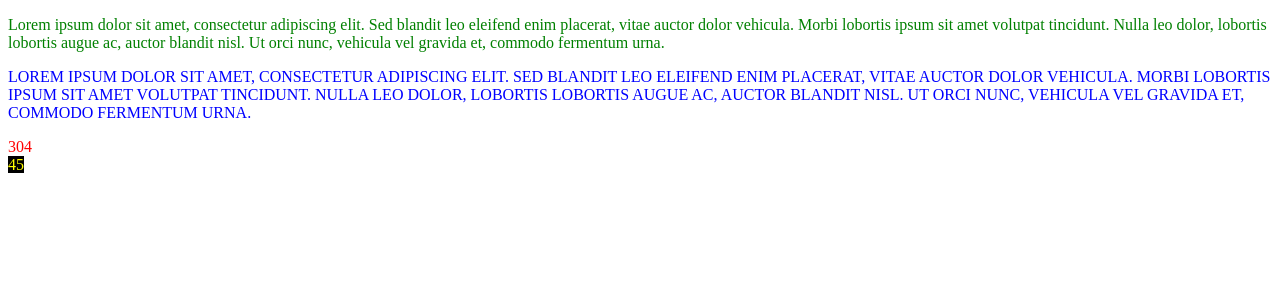
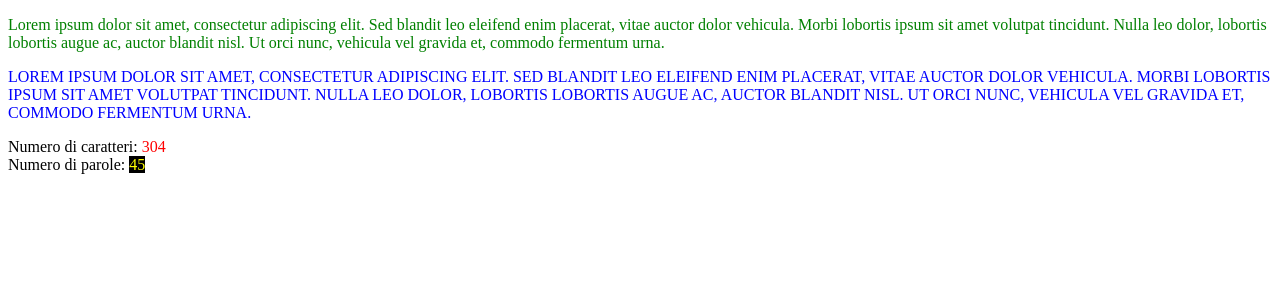
Before and after one commit to PietroNencini/Esercizio4_NenciniPHP_Stringhe, a PHP site: page / in a window 1280 px wide. Shown: the top 300 px of the page. Run offline with PHP 8.4, Linux system fonts and the light colour scheme.

Commit message:
Second working commit

```diff
--- a/index.php
+++ b/index.php
@@ -12,8 +12,8 @@
 
         $par1 = "<p style='color:green;'> $str </p>";
         $par2 = "<p style='color:blue;'> ".strtoupper($str)." </p>";
-        $par3 = "<span style='color:red;'> ".strlen($str)." </span><br>";
-        $par4 = "<span style='color:yellow; background-color: black'> ".str_word_count($str)."  </span>";
+        $par3 = "Numero di caratteri: <span style='color:red;'> ".strlen($str)." </span><br>";
+        $par4 = "Numero di parole: <span style='color:yellow; background-color: black'> ".str_word_count($str)."  </span>";
         echo $par1, $par2, $par3, $par4;
     ?>
 
```
